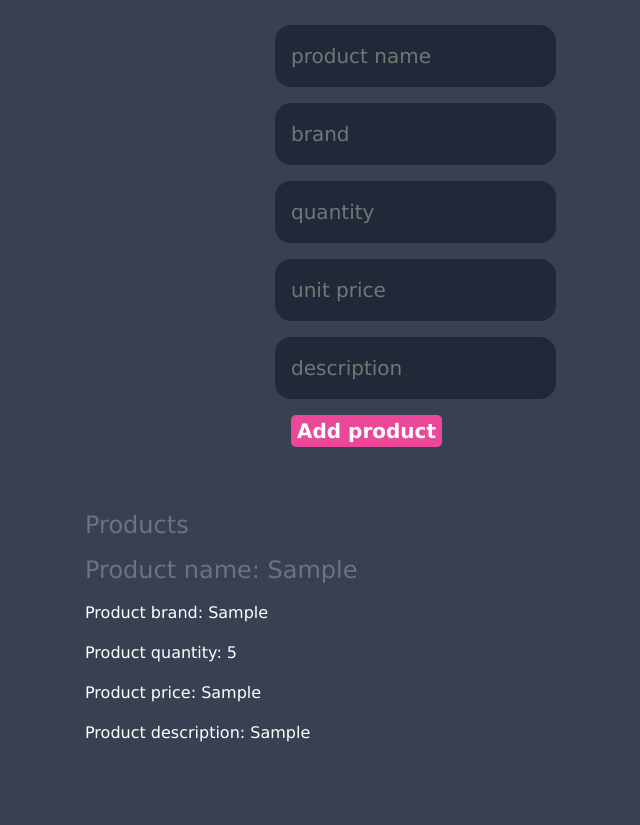
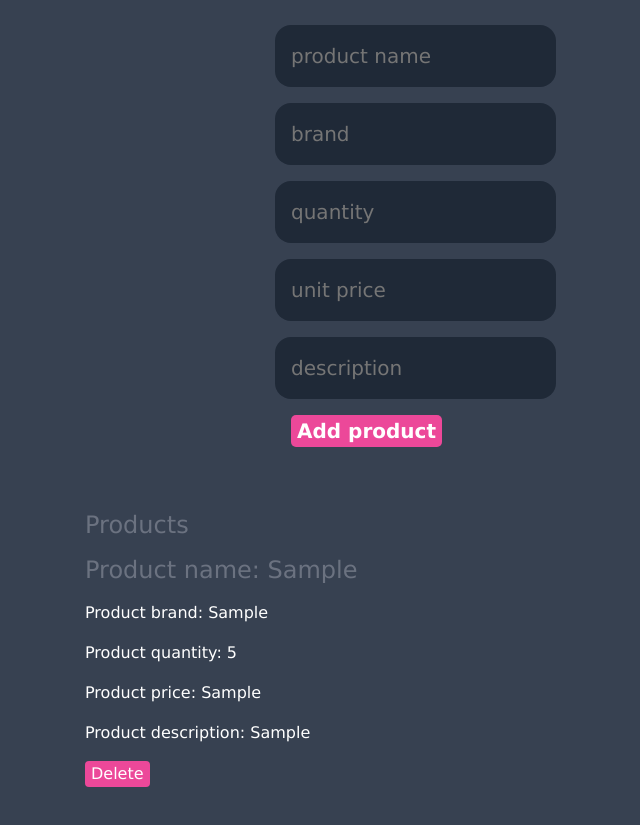
Before and after one commit to neiboaugustine/shop_inventory, a plain HTML site: page entry.html in a window 1280 px wide. Both pictures are taken after typing "Sample", "Sample", "5", "Sample", "Sample" into the empty fields and a click on the input "Add product". Shown: the part 69-894 px from the top of the page, without its empty margins (187-827 px from the left). Before the commit the page ends 862 px from the top, so only its background shows below. Drawn offline with Linux system fonts and the light colour scheme.

Commit message:
I added the delete functionality for each product entry

```diff
--- a/assets/css/style.css
+++ b/assets/css/style.css
@@ -124,3 +124,8 @@ main{
      background-color: white;
     transition: 0.6s;
 }
+.removeProduct{
+    background: #ec4899;
+    color: white;
+    border-radius: 4px;
+}
--- a/assets/js/entry.js
+++ b/assets/js/entry.js
@@ -1,4 +1,4 @@
-// window.addEventListener('load', ()=>{
+
 
     //declaration of variables
     let form = document.getElementById('enter-product');
@@ -32,27 +32,51 @@
         return{name, brand, quantity, price, description};
     };
 
+
     let createProductElement = ({name, brand, quantity, price, description}) => {
 
         // create Elements
         let products = document.createElement('div');
-        let producName = document.createElement('h2');
+        products.classList.add('list-container');
+        let productName = document.createElement('h2');
         let productBrand = document.createElement('p');
         let productQuantity = document.createElement('p');
         let productPrice = document.createElement('p');
         let productDescription = document.createElement('p');
 
         // Fill the content
-        producName.innerText = 'Product name: ' + name;
+        productName.innerText = 'Product name: ' + name;
         productBrand.innerText = 'Product brand: ' + brand;
         productQuantity.innerText = 'Product quantity: ' + quantity;
         productPrice.innerText = 'Product price: ' + price;
-        productDescription = 'Product description: ' + description;
+        productDescription.innerText = 'Product description: ' + description;
+
+        let removeProduct = document.createElement('button');
+        removeProduct.innerHTML = "Delete";
+        removeProduct.classList.add('removeProduct');
 
         // Add to DOM
-        products.append(producName, productBrand, productQuantity, productPrice, productDescription)
+        products.append(productName, productBrand, productQuantity, productPrice, productDescription, removeProduct)
         productDetail.appendChild(products);
+
+        removeProduct.addEventListener('click', ()=>{
+            let itemToDelete = details.filter(item => item.name == name)[0];
+            details.splice(details.indexOf(itemToDelete), 1);
+            localStorage.setItem("details", JSON.stringify(details));
+            // productDetail.removeChild(products);
+            // document.querySelector('.list-container').remove();
+            document.querySelectorAll('.list-container').forEach(divEl => divEl.remove())
+            details.forEach(createProductElement);
+        })
     }
+
+    // Delete function
+
+
+    // removeProduct.addEventListener('click', ()=>{
+    //   productDetail.removeChild(products);
+    // })
+
 
     details.forEach(createProductElement);
 
@@ -75,35 +99,3 @@
             unitPrice.value ="";
             descriptionInput.value ="";
     };
-
-
-//     let detailForm = (e)=> {
-//         e.preventDefault();
-//         let addItem = ()=>{
-//             if(!name || !brand || !quantity || unitPrice || !description){
-//                 alert("enter all fields");
-//                 return;
-//             }
-
-//             // array for details collected
-//             let detail = {
-//                 nName: name,
-//                 bBrand:brand,
-//                 qQuantity:quantity,
-//                 uUnitPrice:unitPrice,
-//                 dDescription:description
-//             }
-//             details.push(detail); //to add to the array of details
-//             document.querySelector('form').reset() //to clear the form for new entry
-
-//             console.warn('added', {details});
-//             let item = document.querySelector('#product p');
-//             item.textContent = '\n' + JSON.stringify(details, '\t',2);
-//         }
-//         document.addEventListener('DOMContentLoaded', ()=>{
-//             submit.addEventListener('click', addItem);
-//         })
-
-//     }
-
-// });
```
